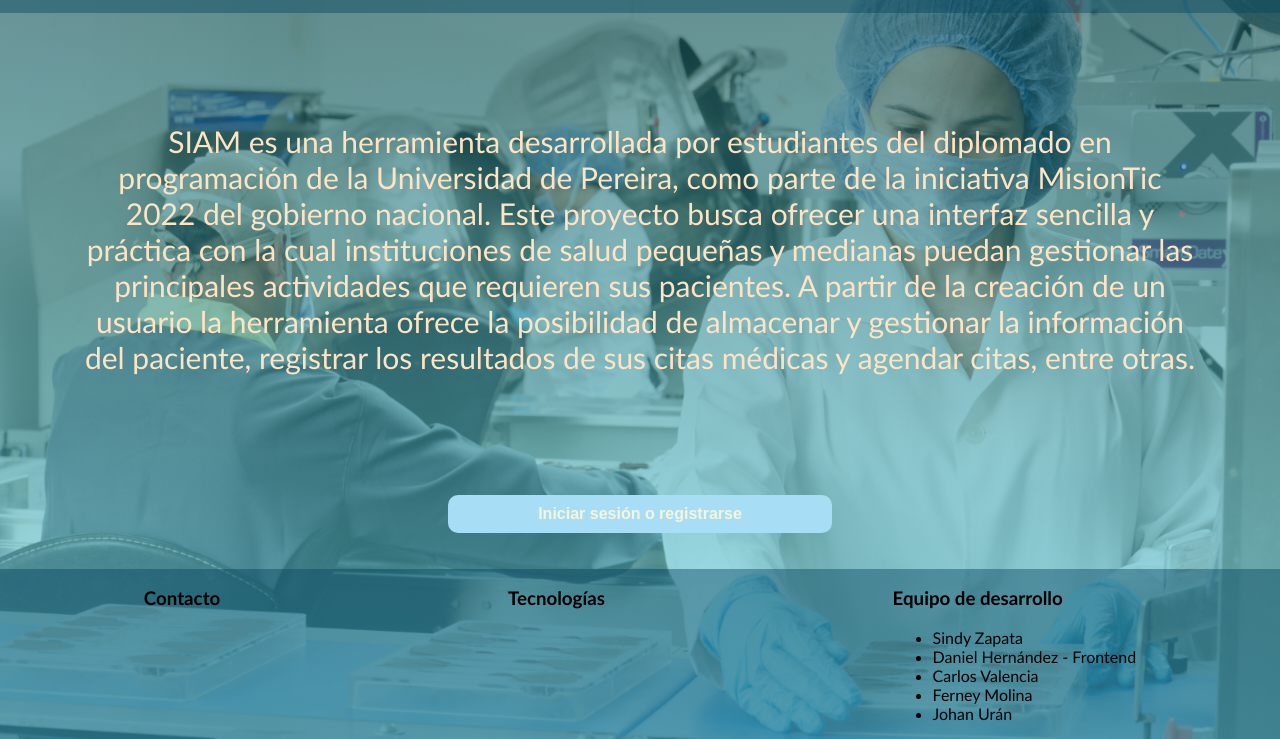
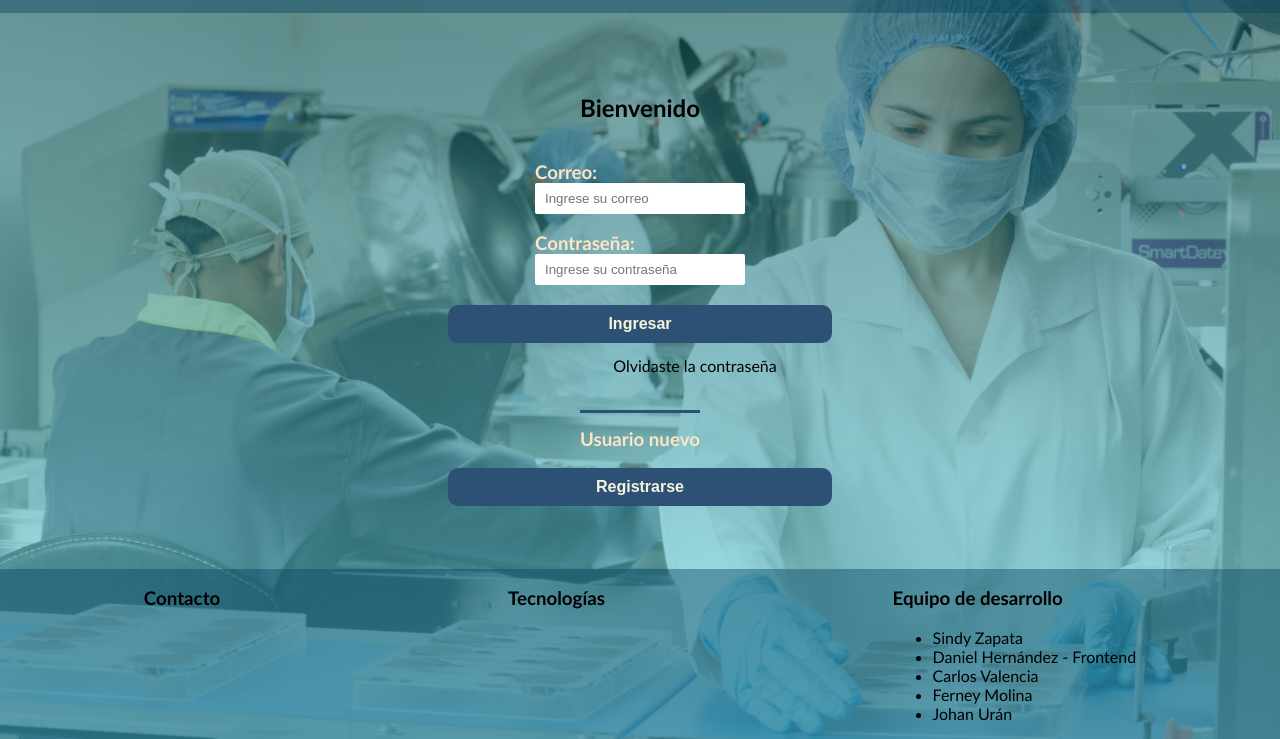
Before and after one commit to misiontic2022G3C3/proyecto_ciclo3, a plain HTML site: page Proyecto (html y css)/iniciaroregistrase.html in a window 1280 px wide. Shown: the part 61-800 px from the top of the page. Drawn offline with Linux system fonts and the light colour scheme.

Commit message:
Creación pagina inicio de sesion

```diff
--- a/Proyecto (html y css)/home.html
+++ b/Proyecto (html y css)/iniciaroregistrase.html
@@ -5,7 +5,7 @@
     <meta http-equiv="X-UA-Compatible" content="IE=edge">
     <meta name="viewport" content="width=device-width, initial-scale=1.0">
     <link rel="stylesheet" href="style.css">
-    <title>SIAM</title>
+    <title>SIAM - Iniciar sesión</title>
 </head>
 <body>
     <header>
@@ -20,22 +20,28 @@
             </nav>
         </div>
     </header>
-    <div class="main">
-        <div class="parrafo">
-            <p>SIAM es una herramienta desarrollada por estudiantes del diplomado en
-            programación de la Universidad de Pereira, como parte de la iniciativa
-            MisionTic 2022 del gobierno nacional. Este proyecto busca ofrecer una interfaz
-            sencilla y práctica con la cual instituciones de salud pequeñas y medianas puedan
-            gestionar las principales actividades que requieren sus pacientes. A partir de la
-            creación de un usuario la herramienta ofrece la posibilidad de almacenar y gestionar
-            la información del paciente, registrar los resultados de sus citas médicas y agendar citas,
-            entre otras.
 
-            </p>
+    <div class="main_iniciar">
+        <h2>Bienvenido</h2>
+        <div>
+            <h3 class="titulo_box">Correo:</h3>
+            <form action="" class="box">
+                <input type="text" name="" placeholder="Ingrese su correo">
+            </form>
+            </div>
+        <div>
+            <h3 class="titulo_box">Contraseña:</h3>
+            <form action="" class="box">
+                <input type="password" name="" placeholder="Ingrese su contraseña">
+            </form>
         </div>
-        <div class="registrarse"> <button type="button">Iniciar sesión o registrarse</button> </div>
+        <input type="submit" class="ingresar" value="Ingresar">
+        <p class="restablecer">Olvidaste la contraseña</p>
+        <h3 class="newuser">Usuario nuevo</h3>
+        <button type="button" class="registrarse2">Registrarse</button>
 
     </div>
+
     <footer>
         <div><h3>Contacto</h3></div>
         <div><h3>Tecnologías</h3></div>
--- a/Proyecto (html y css)/style.css
+++ b/Proyecto (html y css)/style.css
@@ -1,3 +1,4 @@
+/*CSS home page*/
 body{
 
     height: 100vh;
@@ -7,6 +8,10 @@ body{
     background-image: linear-gradient(rgba(4, 74, 78, 0.6), rgba(107, 222, 239, 0.6)),url("images/fondo.jpg");
     background-size: cover;
     background-position: center;
+    display: flex;
+    flex-direction: column;
+    min-height: 100vh;
+
 }
 
 .navbar {
@@ -56,45 +61,40 @@ nav ul li a:hover {
 }
 
 .parrafo{
-    margin: 10px 80px 0 80px;
+    margin: 10px 80px 0 50px;
     padding: 70px 0;
     justify-content: center;
 }
 
-p{
+.SIAM{
   font-size: 30px;
   text-align: center;
   color: bisque;
 
 }
 
-.main {
-    padding-bottom: 2.5rem;
-}
-
 footer{
-    position: fixed;
-    bottom: 0%;
-    width: 100%;
 
     display: flex;
     flex-direction: row;
     justify-content: space-around;
     background-color: rgba(6, 68, 93, 0.44);
+    margin-top: auto;
 }
 
 
 .registrarse {
     display: flex;
     justify-content: center;
-    margin: 20px 0 20px 0;
+    margin: 0px 0 20px 0;
 }
 button{
+
     margin: auto;
     width: 30%;
     padding: 10px;
     border-radius: 10px;
-    background-color: rgb(167, 222, 246);
+    background-color: rgb(45, 81, 117);
     color: beige;
     border: none;
     font-size: medium;
@@ -102,3 +102,70 @@ button{
 
 
 }
+
+/*CSS ingresar o registrarse*/
+.main_iniciar{
+    padding-top: 60px;
+    display: flex;
+    flex-direction: column;
+    justify-content: center;
+    align-items: center;
+
+}
+
+input[type="text"]{
+    padding: 8px 0 8px 10px;
+    border: none;
+    border-radius: 2px;
+    width: 200px;
+}
+input[type="password"]{
+    padding: 8px 0 8px 10px;
+    border: none;
+    border-radius: 2px;
+    width: 200px;
+}
+.ingresar{
+    margin: 20px 0 0px 0;
+    width: 30%;
+    padding: 10px;
+    border-radius: 10px;
+    background-color: rgb(45, 81, 117);
+    color: beige;
+    border: none;
+    font-size: medium;
+    font-weight: bold;
+}
+
+.restablecer{
+    margin-top: 1%;
+    padding: 0 0 0 110px;
+
+}
+
+.registrarse2{
+    margin: 0px 0 20px 0;
+    width: 30%;
+    padding: 10px;
+    border-radius: 10px;
+    background-color: rgb(45, 81, 117);
+    color: beige;
+    border: none;
+    font-size: medium;
+    font-weight: bold;
+}
+
+.titulo_box {
+    padding-bottom: 0%;
+    margin-bottom: 0%;
+    color: bisque;
+
+}
+
+.newuser {
+
+    border-top: solid  rgb(45, 81, 117);
+    padding-top: 15px;
+    color: bisque;
+
+}
```
